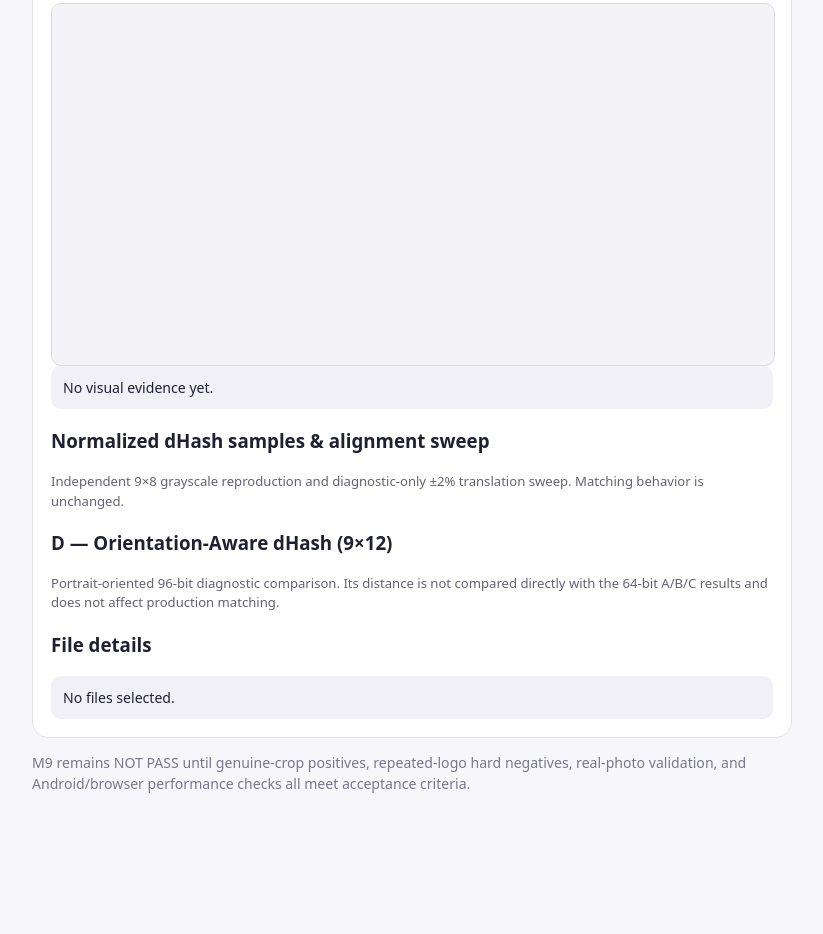
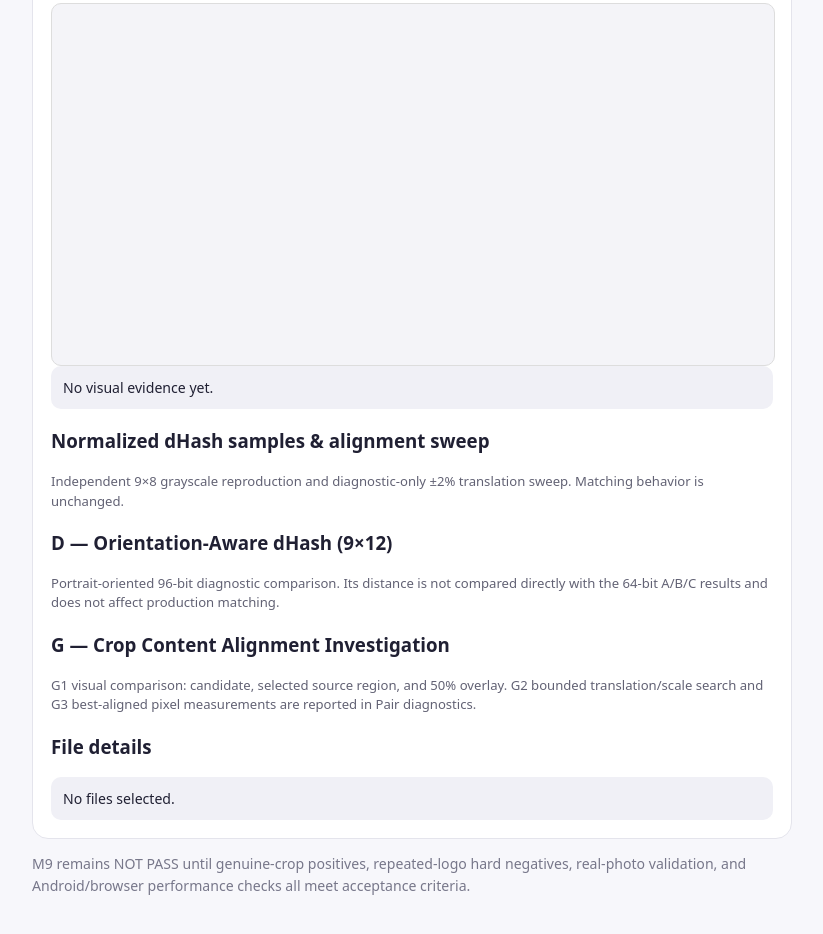
Before and after one commit to Sharmabasu098/Mobile-Freedom, a website built with Vite: page m9-crop-regression.html in a window 1280 px wide. Shown: the part 843-1777 px from the top of the page, without its empty margins (228-1051 px from the left). Before the commit the page ends 1691 px from the top, so only its background shows below. Built offline with nearby package versions, Linux system fonts and the light colour scheme.

Commit message:
test(m9): add G alignment visual evidence panel

```diff
--- a/m9-crop-regression.html
+++ b/m9-crop-regression.html
@@ -56,6 +56,9 @@
     <h3>D — Orientation-Aware dHash (9×12)</h3>
     <p class="preview-note">Portrait-oriented 96-bit diagnostic comparison. Its distance is not compared directly with the 64-bit A/B/C results and does not affect production matching.</p>
     <canvas id="m9-orientation-preview" width="540" height="170" hidden></canvas>
+    <h3>G — Crop Content Alignment Investigation</h3>
+    <p class="preview-note">G1 visual comparison: candidate, selected source region, and 50% overlay. G2 bounded translation/scale search and G3 best-aligned pixel measurements are reported in Pair diagnostics.</p>
+    <canvas id="m9-alignment-preview" width="720" height="350" hidden></canvas>
     <h3>File details</h3>
     <div id="m9-files-info" class="result small">No files selected.</div>
   </section>
```
